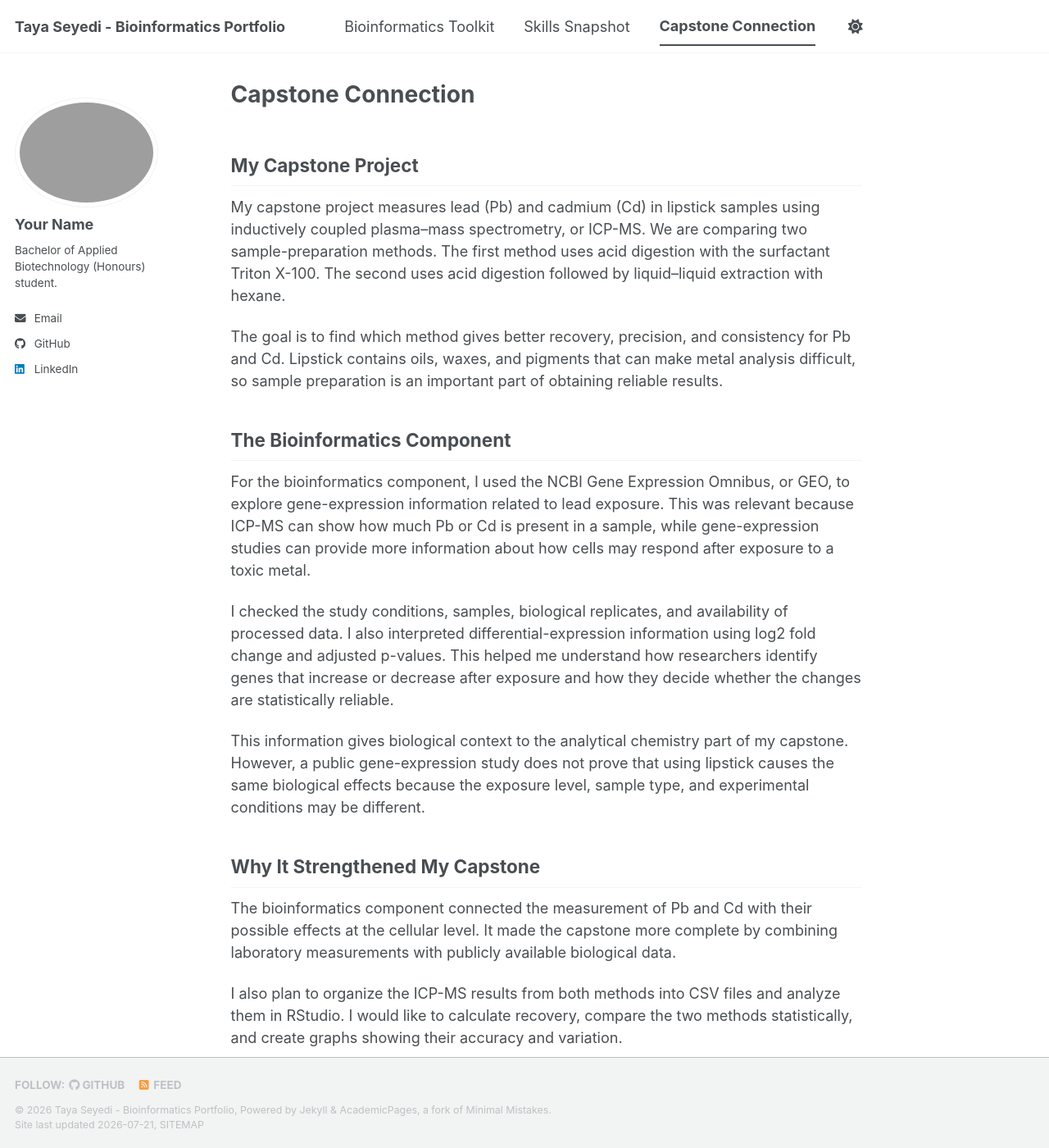
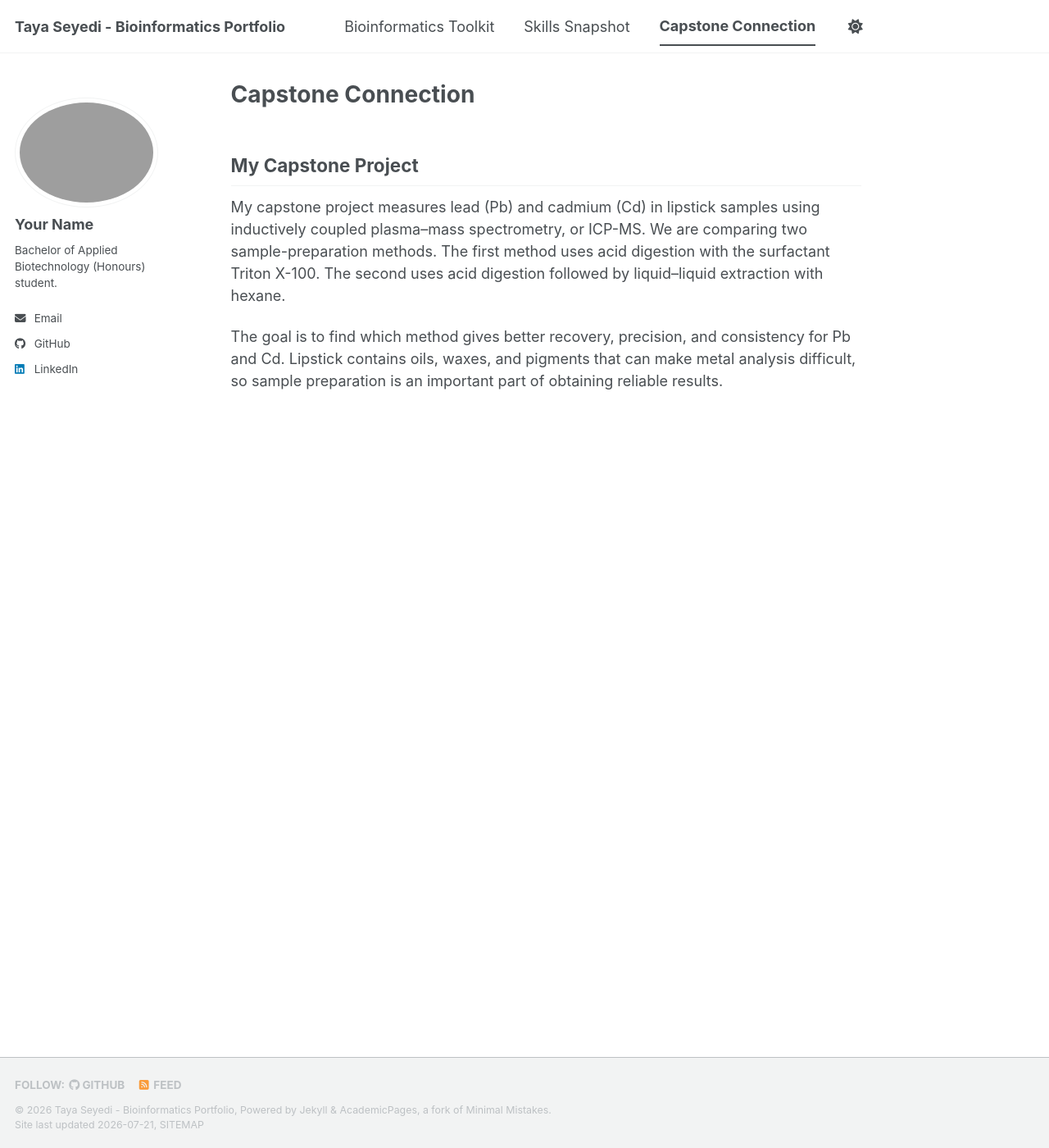
Before and after one commit to Taya-Sd/biot74000-portfolio, a Jekyll site: the page built from _pages/capstone.md, in a window 1280 px wide and 1400 px high. Shown: the whole window at 82% size. Built offline with Jekyll 4.4.1, drawn with Linux system fonts in a browser that asks for light colours; a script bundle is joined from its source files by our own code; library files that are not in the unit come from our copies.

Commit message:
Revise capstone project content by removing sections
Removed the bioinformatics component details and the section on how it strengthened the capstone project. Retained the goal of the project and the importance of sample preparation.

```diff
--- a/_pages/capstone.md
+++ b/_pages/capstone.md
@@ -9,17 +9,3 @@ author_profile: true
 My capstone project measures lead (Pb) and cadmium (Cd) in lipstick samples using inductively coupled plasma–mass spectrometry, or ICP-MS. We are comparing two sample-preparation methods. The first method uses acid digestion with the surfactant Triton X-100. The second uses acid digestion followed by liquid–liquid extraction with hexane.
 
 The goal is to find which method gives better recovery, precision, and consistency for Pb and Cd. Lipstick contains oils, waxes, and pigments that can make metal analysis difficult, so sample preparation is an important part of obtaining reliable results.
-
-## The Bioinformatics Component
-
-For the bioinformatics component, I used the NCBI Gene Expression Omnibus, or GEO, to explore gene-expression information related to lead exposure. This was relevant because ICP-MS can show how much Pb or Cd is present in a sample, while gene-expression studies can provide more information about how cells may respond after exposure to a toxic metal.
-
-I checked the study conditions, samples, biological replicates, and availability of processed data. I also interpreted differential-expression information using log2 fold change and adjusted p-values. This helped me understand how researchers identify genes that increase or decrease after exposure and how they decide whether the changes are statistically reliable.
-
-This information gives biological context to the analytical chemistry part of my capstone. However, a public gene-expression study does not prove that using lipstick causes the same biological effects because the exposure level, sample type, and experimental conditions may be different.
-
-## Why It Strengthened My Capstone
-
-The bioinformatics component connected the measurement of Pb and Cd with their possible effects at the cellular level. It made the capstone more complete by combining laboratory measurements with publicly available biological data.
-
-I also plan to organize the ICP-MS results from both methods into CSV files and analyze them in RStudio. I would like to calculate recovery, compare the two methods statistically, and create graphs showing their accuracy and variation.
```
